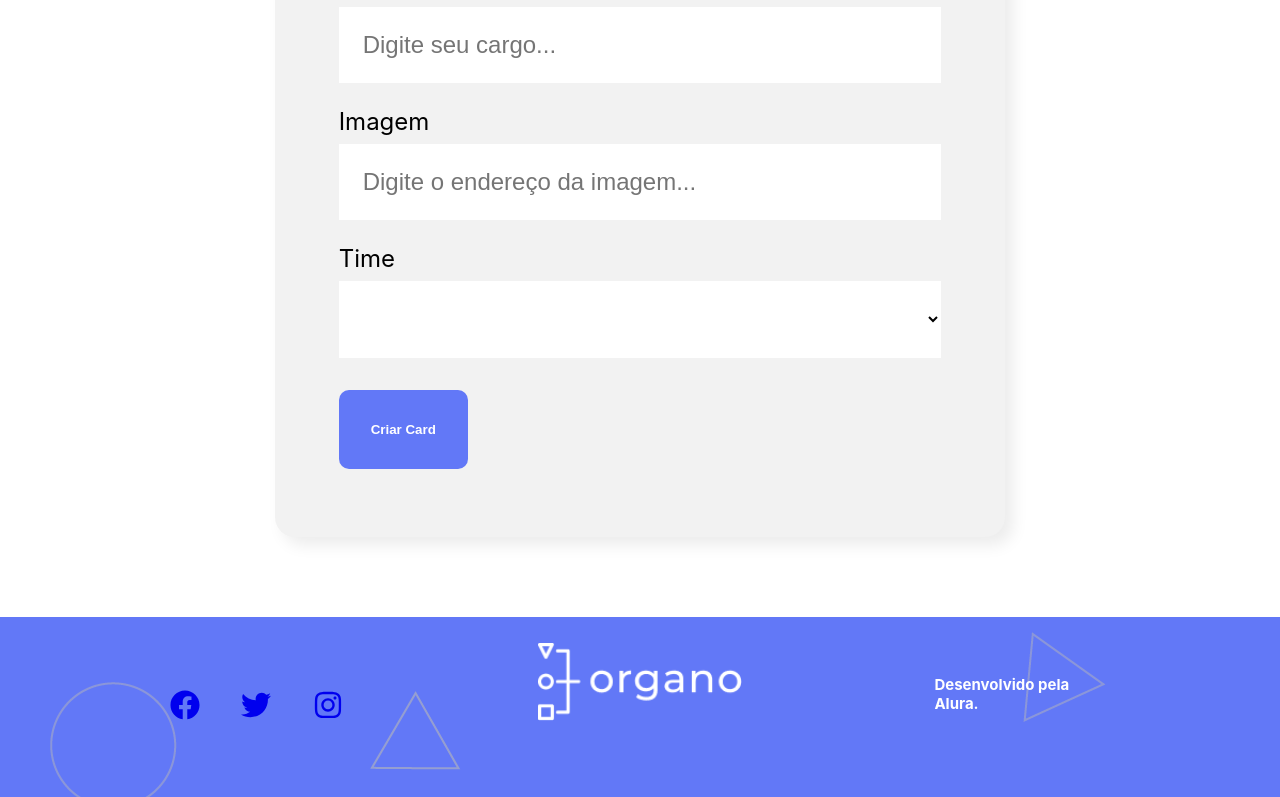
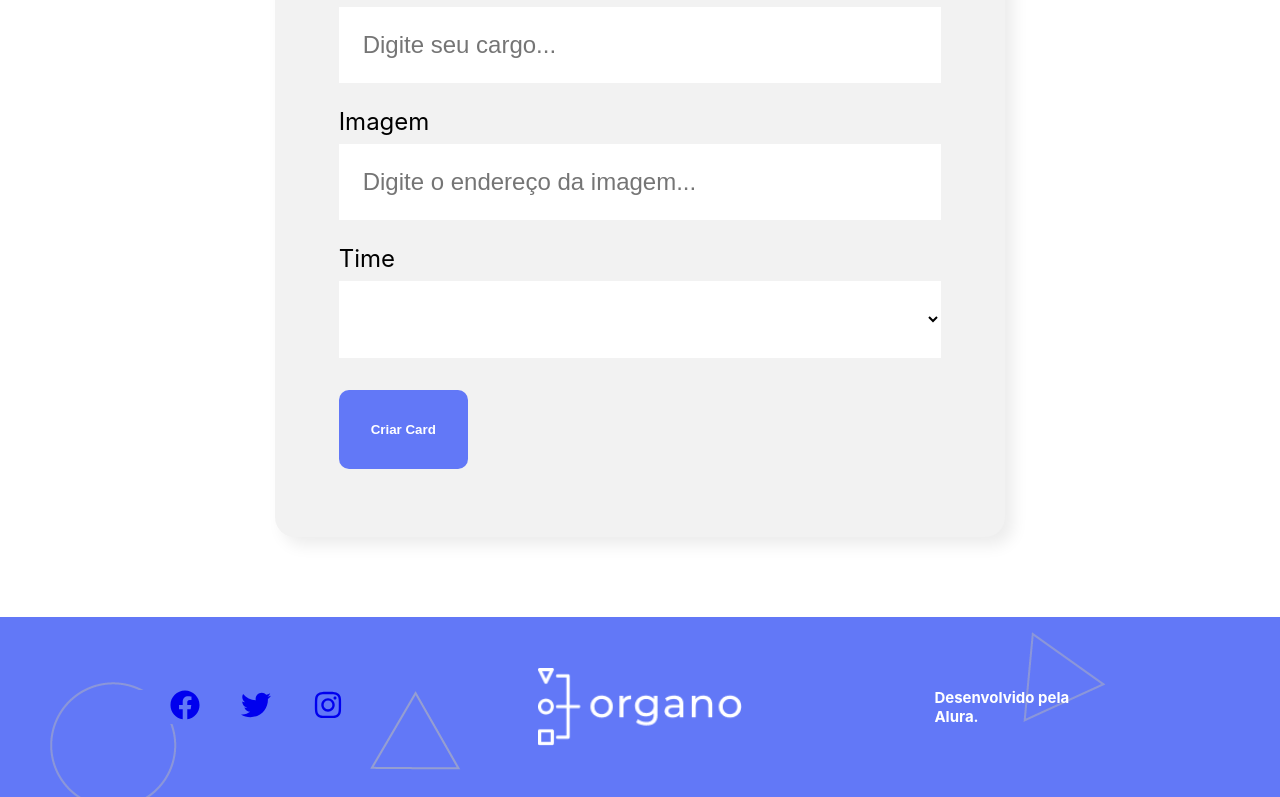
Before and after one commit to torchelsenjennifer/Projeto-Organo-, a React (Create React App) app: page / in a window 1280 px wide. Shown: the part 854-1651 px from the top of the page. Built offline with nearby package versions, Linux system fonts and the light colour scheme.

Commit message:
Finalizando rodape

```diff
--- a/src/componente/Rodape/Rodape.css
+++ b/src/componente/Rodape/Rodape.css
@@ -21,27 +21,37 @@ justify-content: space-evenly;
 .icone .listaIcones {
     display: flex;
     justify-content: space-evenly;
-    /* background-color: #6278F7; */
+    background-color: #6278F7;
 }
 
 .logo{
     width: 20%;
+    display: flex;
     /* background-color: green; */
+    justify-content: space-evenly;
+    flex-direction: column;
 }
 
 .logo img{
 
     width: 80%;
+    display: flex;
+    justify-content: space-evenly;
     padding: 10%;
 }
 
 .assinatura{
     width: 20%;
+    display: flex;
     /* background-color: red; */
+    justify-content: space-evenly;
+    flex-direction: column;
 }
 
 .assinatura h4{
     color: #FFFFFF;
+    display: flex;
+    justify-content: space-evenly;
     font-size: 15px;
     padding: 15%;
 }
```
